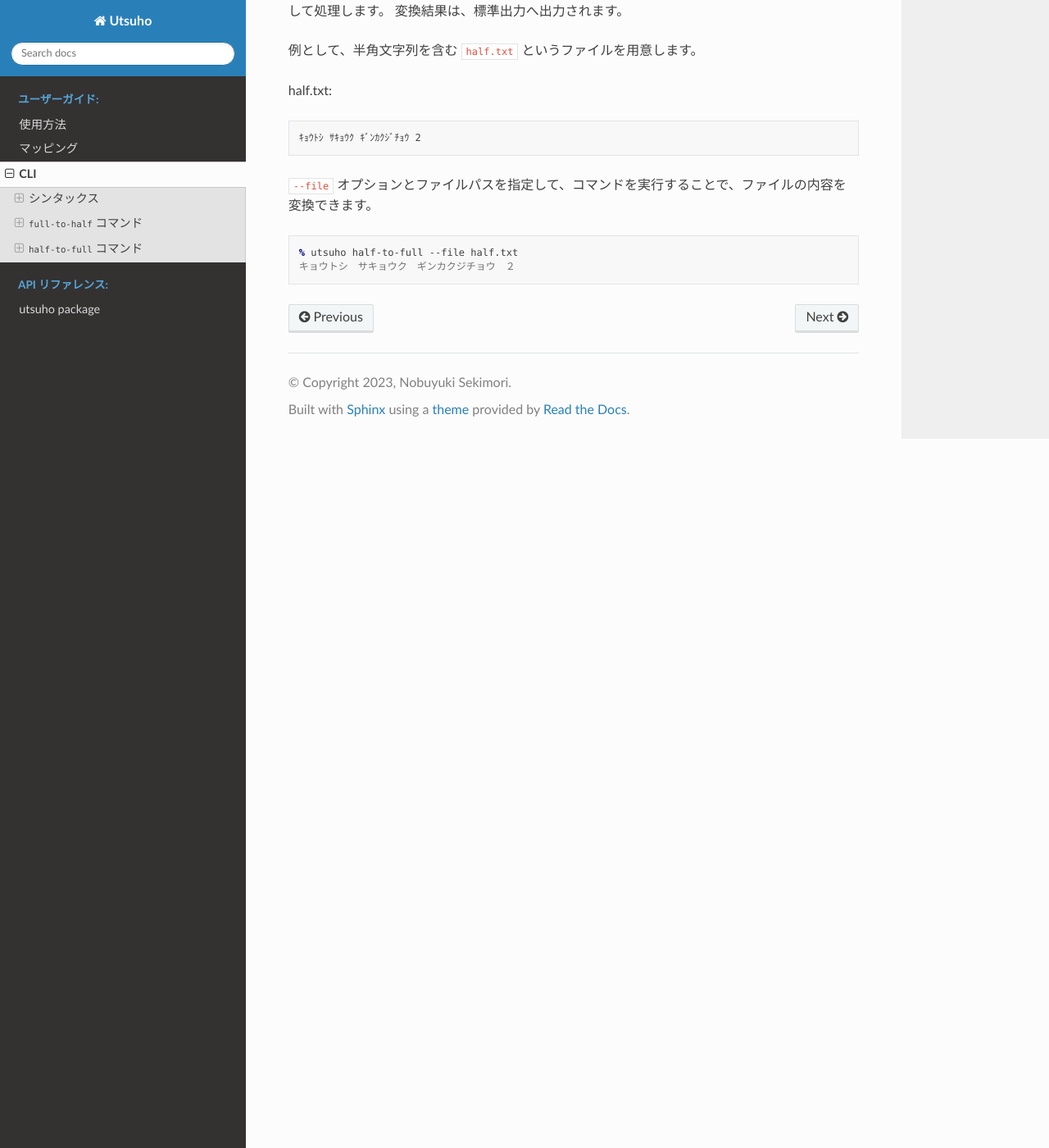
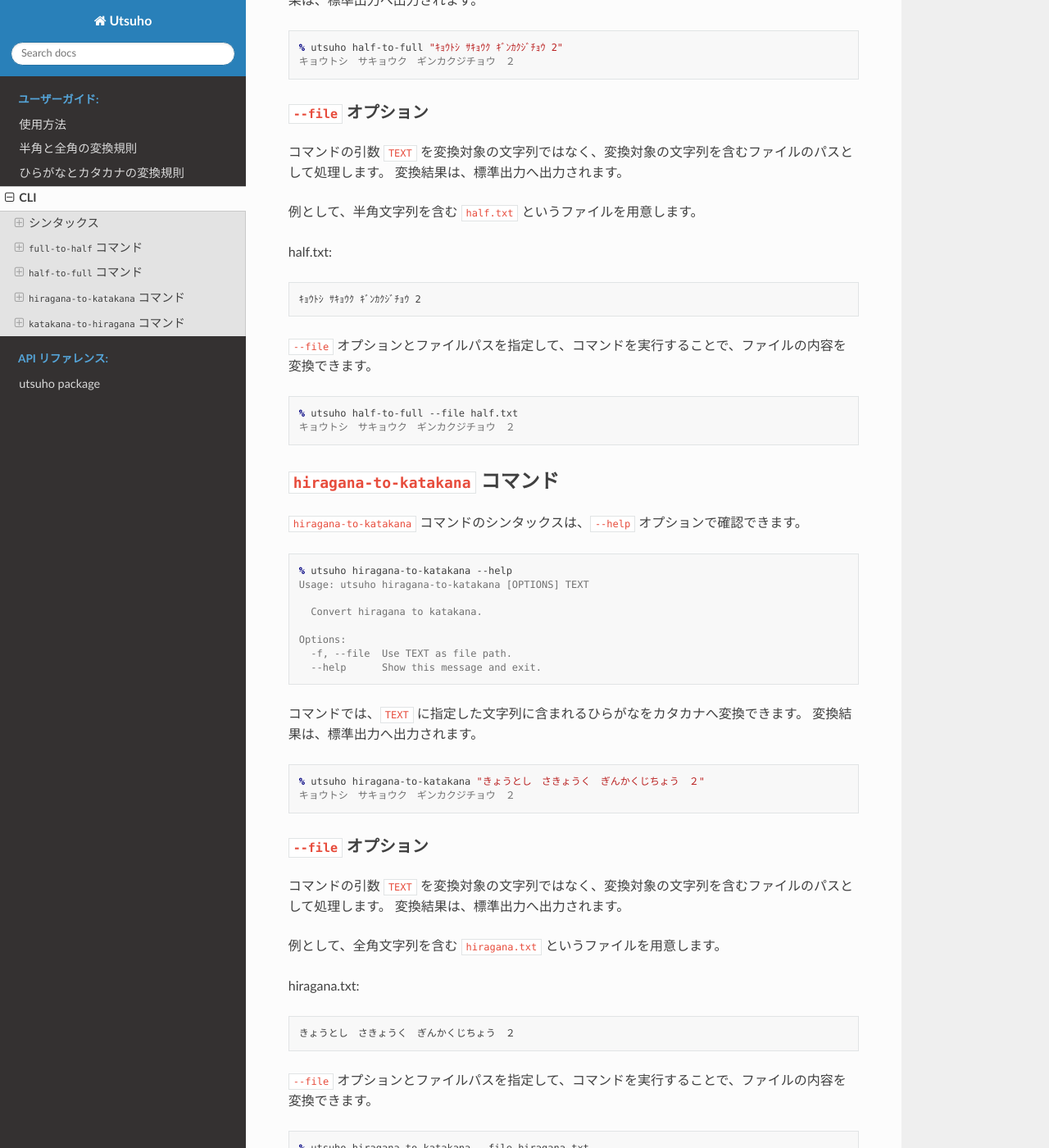
Before and after one commit to juno-rmks/utsuho, a Sphinx documentation site: the page built from docs/source/cli.md, in a window 1280 px wide and 1400 px high, scrolled down 2544 px. Shown: the whole window at 82% size. Built offline with Sphinx 7.4.7 and the Read the Docs theme 2.0.0, drawn with Linux system fonts in a browser that asks for light colours; some of the changed text lies outside the part shown.

````diff
--- a/docs/source/cli.md
+++ b/docs/source/cli.md
@@ -12,16 +12,19 @@ CLI のシンタックスは、`--help` オプションで確認できます。
 % utsuho --help
 Usage: utsuho [OPTIONS] COMMAND [ARGS]...
 
-  Utsuho is an interconverter between Japanese half-width katakana and full-
-  width katakana.
+  Utsuho is a Python module that facilitates bidirectional conversion between
+  half-width katakana and full-width katakana in Japanese, as well as between
+  hiragana and katakana.
 
 Options:
   --version  Show version.
   --help     Show this message and exit.
 
 Commands:
-  full-to-half  Convert full-width katakana to half-width katakana.
-  half-to-full  Convert half-width katakana to full-width katakana.
+  full-to-half          Convert full-width katakana to half-width katakana.
+  half-to-full          Convert half-width katakana to full-width katakana.
+  hiragana-to-katakana  Convert hiragana to katakana.
+  katakana-to-hiragana  Convert katakana to hiragana.
 ```
 
 ### `--version` オプション
@@ -46,6 +49,14 @@ Utsuho が提供する各機能は、コマンドで実行できます。
 - `half-to-full` コマンド
 
   半角から全角への変換機能を実行するコマンドです。
+
+- `hiragana-to-katakana` コマンド
+
+  ひらがなからカタカナへの変換機能を実行するコマンドです。
+
+- `katakana-to-hiragana` コマンド
+
+  カタカナからひらがなへの変換機能を実行するコマンドです。
 
 ## `full-to-half` コマンド
 
@@ -132,3 +143,89 @@ half.txt:
 % utsuho half-to-full --file half.txt
 キョウトシ　サキョウク　ギンカクジチョウ　２
 ```
+
+## `hiragana-to-katakana` コマンド
+
+`hiragana-to-katakana` コマンドのシンタックスは、`--help` オプションで確認できます。
+
+```console
+% utsuho hiragana-to-katakana --help
+Usage: utsuho hiragana-to-katakana [OPTIONS] TEXT
+
+  Convert hiragana to katakana.
+
+Options:
+  -f, --file  Use TEXT as file path.
+  --help      Show this message and exit.
+```
+
+コマンドでは、`TEXT` に指定した文字列に含まれるひらがなをカタカナへ変換できます。
+変換結果は、標準出力へ出力されます。
+
+```console
+% utsuho hiragana-to-katakana "きょうとし　さきょうく　ぎんかくじちょう　２"
+キョウトシ　サキョウク　ギンカクジチョウ　２
+```
+
+### `--file` オプション
+
+コマンドの引数 `TEXT` を変換対象の文字列ではなく、変換対象の文字列を含むファイルのパスとして処理します。
+変換結果は、標準出力へ出力されます。
+
+例として、全角文字列を含む `hiragana.txt` というファイルを用意します。
+
+hiragana.txt:
+
+```text
+きょうとし　さきょうく　ぎんかくじちょう　２
+```
+
+`--file` オプションとファイルパスを指定して、コマンドを実行することで、ファイルの内容を変換できます。
+
+```console
+% utsuho hiragana-to-katakana --file hiragana.txt
+キョウトシ　サキョウク　ギンカクジチョウ　２
+```
+
+## `katakana-to-hiragana` コマンド
+
+`katakana-to-hiragana` コマンドのシンタックスは、`--help` オプションで確認できます。
+
+```console
+% utsuho katakana-to-hiragana --help
+Usage: utsuho katakana-to-hiragana [OPTIONS] TEXT
+
+  Convert katakana to hiragana.
+
+Options:
+  -f, --file  Use TEXT as file path.
+  --help      Show this message and exit.
+```
+
+コマンドでは、`TEXT` に指定した文字列に含まれるカタカナをひらがなへ変換できます。
+変換結果は、標準出力へ出力されます。
+
+```console
+% utsuho katakana-to-hiragana "キョウトシ　サキョウク　ギンカクジチョウ　２"
+きょうとし　さきょうく　ぎんかくじちょう　２
+```
+
+### `--file` オプション
+
+コマンドの引数 `TEXT` を変換対象の文字列ではなく、変換対象の文字列を含むファイルのパスとして処理します。
+変換結果は、標準出力へ出力されます。
+
+例として、全角文字列を含む `katakana.txt` というファイルを用意します。
+
+katakana.txt:
+
+```text
+キョウトシ　サキョウク　ギンカクジチョウ　２
+```
+
+`--file` オプションとファイルパスを指定して、コマンドを実行することで、ファイルの内容を変換できます。
+
+```console
+% utsuho katakana-to-hiragana --file katakana.txt
+きょうとし　さきょうく　ぎんかくじちょう　２
+```
--- a/src/utsuho/__init__.py
+++ b/src/utsuho/__init__.py
@@ -1,5 +1,5 @@
 """ Utsuho is an interconverter between Japanese half-width katakana and full-width katakana.
 """
-from .converters import ConverterConfig, FullToHalfConverter, HalfToFullConverter
+from .converters import WidthConverterConfig, FullToHalfConverter, HalfToFullConverter
 
-__version__ = '1.1.2'
+__version__ = '2.0.0'
````
Also changed, not shown: CHANGES.md (+7 -0 lines), CONTRIBUTING.md (+2 -1 lines), README.md (+41 -2 lines), docs/source/conversion_rules_for_half_and_full_width.md (renamed from docs/source/mappings.md, +66 -53 lines), docs/source/conversion_rules_for_hiragana_and_katakana.md (added, +147 -0 lines), docs/source/index.rst (+11 -5 lines), docs/source/usages.md (+48 -8 lines), 11 other files.
